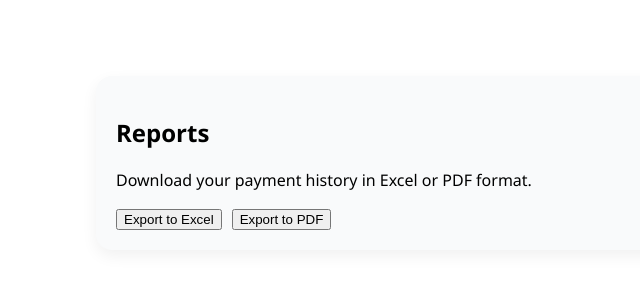
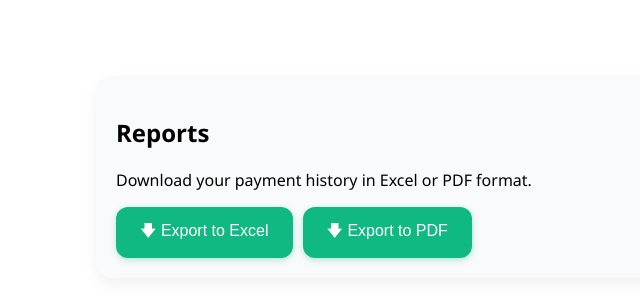
Before and after one commit to ayushwase/Autopay-, a React (Create React App) app in the folder frontend/: page /reports in a window 1280 px wide. Shown: the top 302 px of the page, without its empty margins (74-714 px from the left). Built offline with nearby package versions, Linux system fonts and the light colour scheme.

Commit message:
Update Reports.js

```diff
--- a/frontend/src/pages/Reports.js
+++ b/frontend/src/pages/Reports.js
@@ -35,8 +35,8 @@ const Reports = () => {
     <div className="reports-container" style={{ padding: '20px' }}>
       <h2>Reports</h2>
       <p>Download your payment history in Excel or PDF format.</p>
-      <button onClick={exportToExcel} style={{ marginRight: '10px' }}>Export to Excel</button>
-      <button onClick={exportToPDF}>Export to PDF</button>
+      <button className='report-btn' onClick={exportToExcel} style={{ marginRight: '10px' }}>🡇 Export to Excel</button>
+      <button className='report-btn' onClick={exportToPDF}>🡇 Export to PDF</button>
     </div>
   );
 };
```
